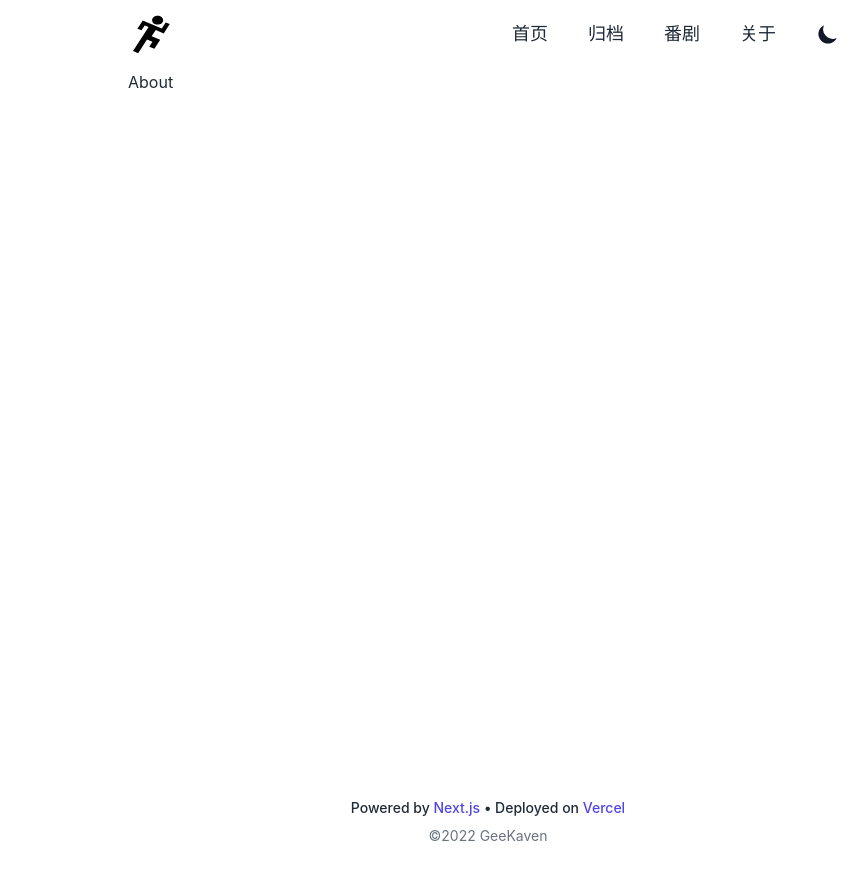
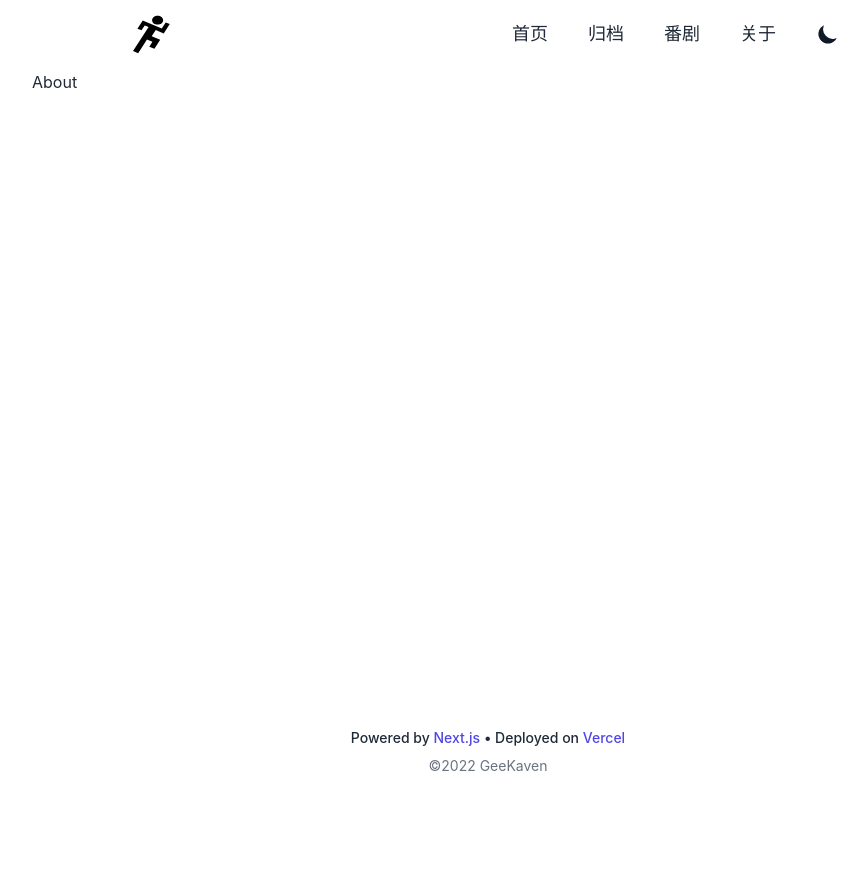
Before and after one commit to GeeKaven/YuBlog, a Next.js app: page /about in a window 1280 px wide. Shown: the whole page, without its empty margins (152-1019 px from the left). After the commit the page ends 800 px from the top, so only its background shows below. Built offline with nearby package versions, Linux system fonts and the light colour scheme.

Commit message:
feat: change footer position

```diff
--- a/src/app/page.tsx
+++ b/src/app/page.tsx
@@ -8,9 +8,9 @@ export const metadata: Metadata = PageSEO('HOME', "GeeKaven's Blog")
 
 export default function Page() {
   return (
-    <div>
+    <>
       <Hero />
       <HomePage />
-    </div>
+    </>
   )
 }
--- a/src/components/Footer.tsx
+++ b/src/components/Footer.tsx
@@ -2,7 +2,7 @@ import React from 'react'
 
 const Footer = () => {
   return (
-    <footer>
+    <footer className='mt-auto'>
       <div className='flex flex-col items-center mt-16 mb-6 text-sm'>
         <span className='font-medium'>
           Powered by{' '}
--- a/src/components/Layout.tsx
+++ b/src/components/Layout.tsx
@@ -16,17 +16,15 @@ const Layout = ({ children }: LayoutProps) => {
   const onToggleNav = () => setNavShow((status) => !status)
 
   return (
-    <>
+    <div className='flex flex-col min-h-full'>
       <MobileNav navShow={navShow} onToggleNav={onToggleNav} />
       <Header onToggleNav={onToggleNav} />
-      <div className='mx-auto max-w-3xl px-4 sm:px-6 mt-[70px]'>
-        <div className='flex flex-col justify-between h-screen'>
-          <main className='mb-auto'>{children}</main>
-          <Footer />
-          <BackToTop />
-        </div>
-      </div>
-    </>
+      <main className='flex-grow mx-auto w-3/4 px-4 sm:px-6 mt-[70px]'>
+        {children}
+      </main>
+      <Footer />
+      <BackToTop />
+    </div>
   )
 }
 
--- a/src/styles/index.scss
+++ b/src/styles/index.scss
@@ -22,6 +22,11 @@
 
 #nprogress .bar {
   @apply bg-primary-500 #{!important};
+}
+
+html,
+body {
+  height: 100%;
 }
 
 body {
```
